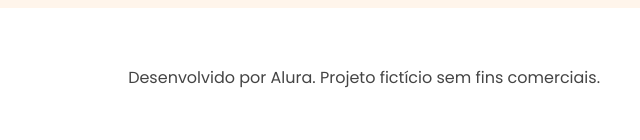
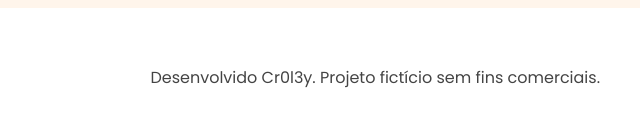
Before and after one commit to Cr0l3y/petpark, a plain HTML site: page index.html in a window 1280 px wide. Shown: the part 3124-3264 px from the top of the page, 640-1280 px from the left. Drawn offline with nearby package versions, Linux system fonts and the light colour scheme; a web font is replaced by a local one.

Commit message:
desenvolvido

```diff
--- a/index.html
+++ b/index.html
@@ -290,7 +290,7 @@
           </div>
         </div>
         <span
-          >Desenvolvido por Alura. Projeto fictício sem fins comerciais.</span
+          >Desenvolvido Cr0l3y. Projeto fictício sem fins comerciais.</span
         >
       </div>
     </footer>
```
